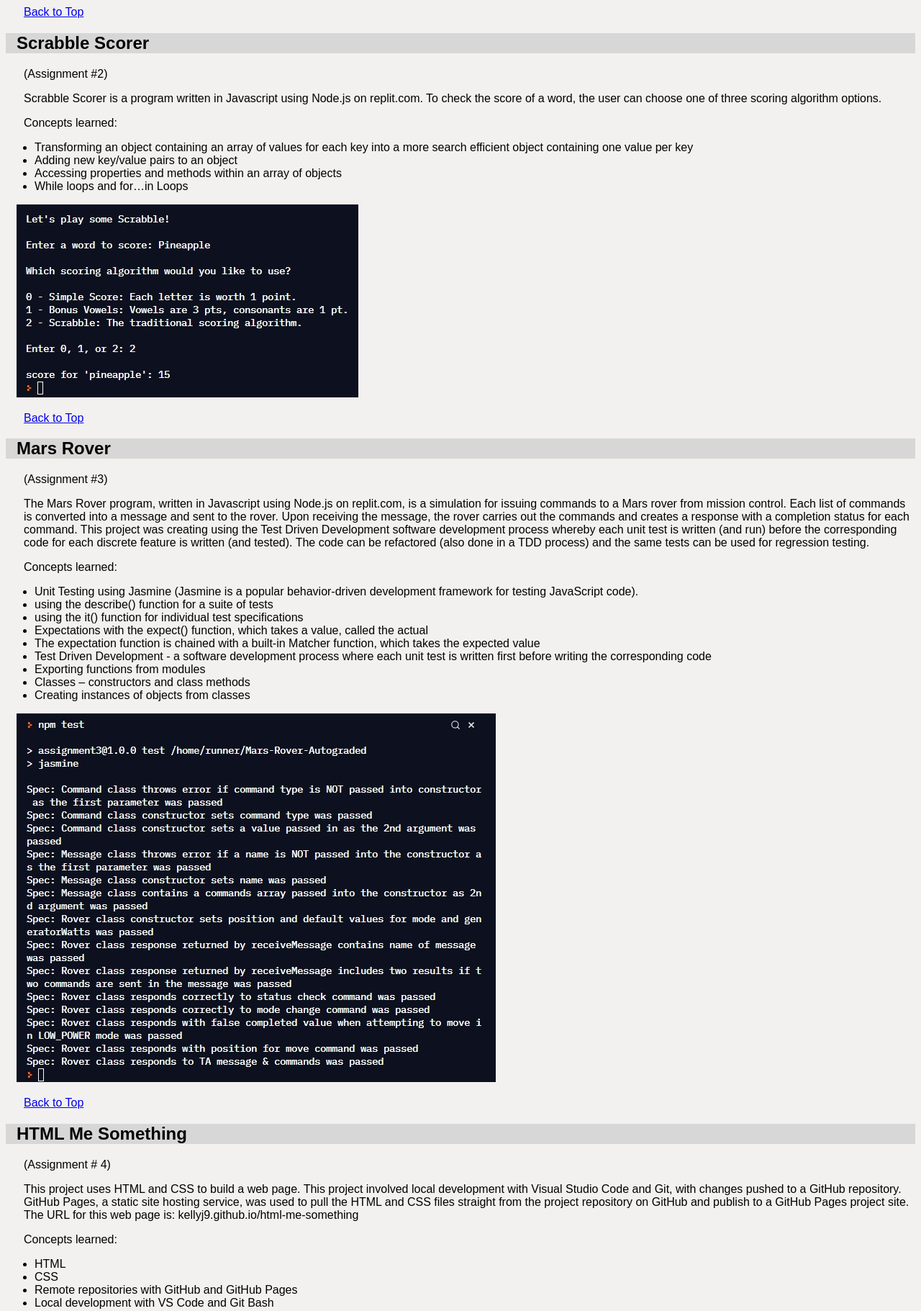
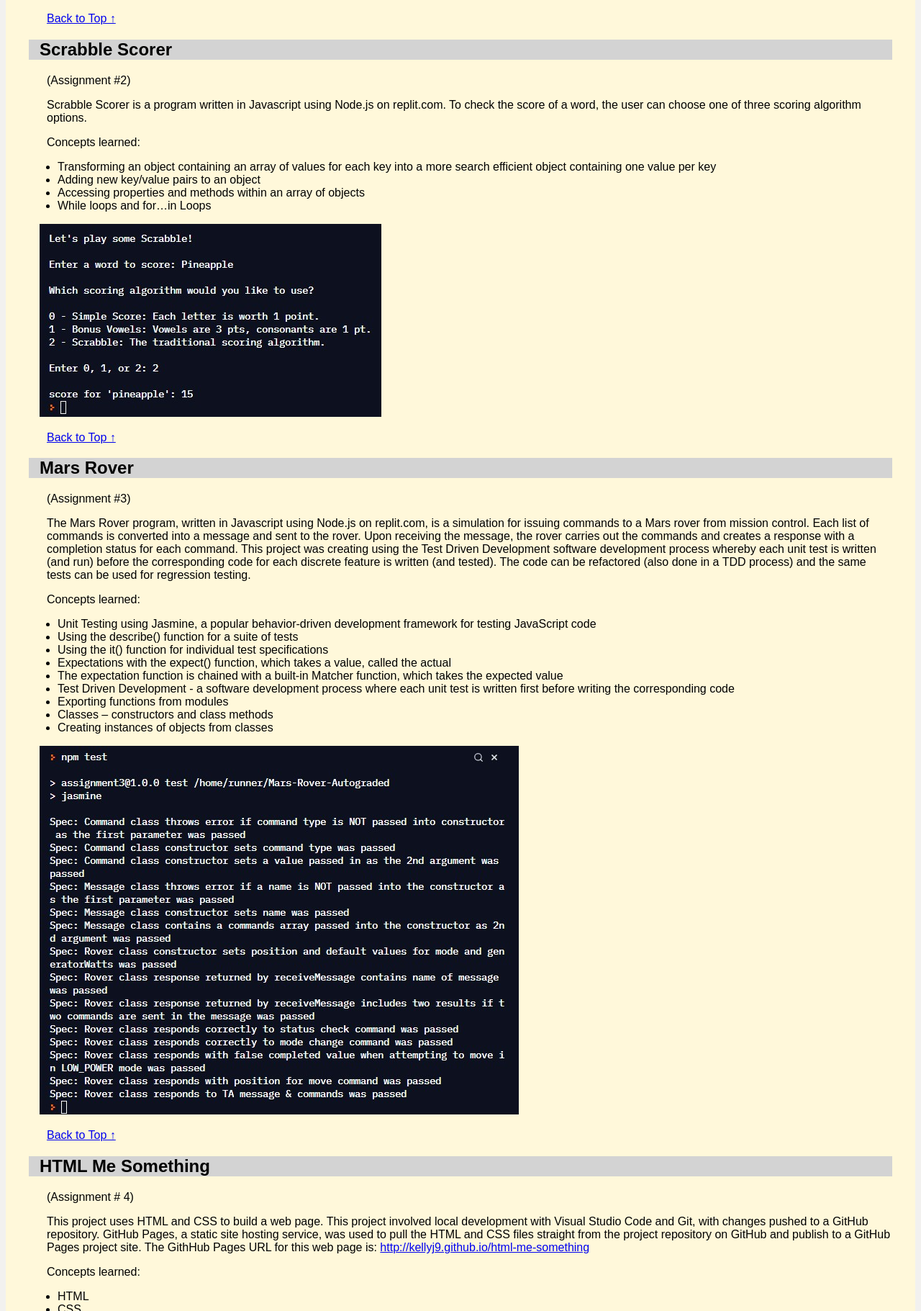
Before and after one commit to PHL-LC101-June-21/assignment-4-html-me-something-kellyj9, a website: page index.html in a window 1280 px wide. Shown: the part 979-2800 px from the top of the page at 72% size. Drawn offline with Linux system fonts and the light colour scheme.

Commit message:
Modified HTML and CSS throughout

```diff
--- a/index.html
+++ b/index.html
@@ -1,18 +1,19 @@
 <!DOCTYPE html>
 <html>
    <head>
+      <title>Kelly Jones</title>
       <link rel="stylesheet" type="text/css" href="styles.css">
    </head>
    <body>
       <header>
          <nav>
             <ul class="ul-nav" id="top">
-            <!--Commenting out the following list items (will use these later)
+               <!--Commenting out the following list items (will use these items later)
                <li><a href="#about">About Me</a></li>
                <li><a href="#resume">Resume</a></li>
                -->
                <li class="dropdown">
-            <a href="javascript:void(0)" class="dropbtn">Projects</a>
+                  <a href="javascript:void(0)" class="dropbtn">LC101 Projects List</a>
                   <div class="dropdown-content">
                      <a href="#P1">Candidate Testing</a>
                      <a href="#P2">Scrabble Scorer</a>
@@ -24,10 +25,11 @@
          </nav>
       </header>
       <main>
+         <div class="content">
+            </article>
                <h1 id="mainHeading">LC101 Projects Overview</h1>
-         <p class="funParagraph" id="testP">LanuchCode's LC101 projects were fun to code! My LC101 projects are listed below.</p>
+               <p class="funParagraph" id="testP">LaunchCode's LC101 projects were fun to code! My LC101 projects are listed below.</p>
 
-         <article>
                <section>
                   <h2 id="P1">Candidate Testing</h2>
                   <p>(Assignment #1)</p>
@@ -47,15 +49,16 @@
                   </p>
                   <img src = "images/imgProject01.jpg" alt= "Screenshot of Project #1">
                   <p>
-            <a href="#top">Back to Top</a>
+                  <a href="#top">Back to Top &uparrow;</a>
                   </p>
                </section>
-         </article>
-         <article>
+
+               <section>
                   <h2 id="P2">Scrabble Scorer</h2>
                   <p>(Assignment #2)</p>
                   <p>
-            Scrabble Scorer is a program written in Javascript using Node.js on replit.com.  To check the score of a word, the user can choose one of three scoring algorithm options.
+                  Scrabble Scorer is a program written in Javascript using Node.js on replit.com.
+                  To check the score of a word, the user can choose one of three scoring algorithm options.
                   <p>
                   <p>Concepts learned:
                   </p>
@@ -68,15 +71,18 @@
                   </p>
                   <img src = "images/imgProject02.jpg" alt= "Screenshot of Project #2">
                   <p>
-         <a href="#top">Back to Top</a>
+                  <a href="#top">Back to Top &uparrow;</a>
                   </p>
-         </article>
+               </section>
 
-         <article>
+               <section>
                   <h2 id="P3">Mars Rover</h2>
                   <p>(Assignment #3)</p>
                   <p>
-            The Mars Rover program, written in Javascript using Node.js on replit.com, is a simulation for issuing commands to a Mars rover from mission control.  Each list of commands is converted into a message and sent to the rover.  Upon receiving the message, the rover carries out the commands and creates a response with a completion status for each command.  This project was creating using the Test Driven Development software development process whereby each unit test is written (and run) before the corresponding code for each discrete feature is written (and tested).  The code can be refactored (also done in a TDD process) and the same tests can be used for regression testing.
+                  The Mars Rover program, written in Javascript using Node.js on replit.com, is a simulation for issuing commands to a Mars rover from mission control.  Each list of commands is converted into a message and sent to the rover.
+                  Upon receiving the message, the rover carries out the commands and creates a response with a completion status for each command.
+                  This project was creating using the Test Driven Development software development process whereby each unit test is written (and run) before the corresponding code for each discrete feature is written (and tested).
+                  The code can be refactored (also done in a TDD process) and the same tests can be used for regression testing.
                   </p>
                   <p>
                   Concepts learned:
@@ -84,10 +90,10 @@
                   <p>
                   <ul>
                      <li>
-               Unit Testing using Jasmine (Jasmine is a popular behavior-driven development framework for testing JavaScript code).
+                     Unit Testing using Jasmine, a popular behavior-driven development framework for testing JavaScript code
                      </li>
-               <li>using the describe() function for a suite of tests</li>
-               <li>using the it() function for individual test specifications</li>
+                     <li>Using the describe() function for a suite of tests</li>
+                     <li>Using the it() function for individual test specifications</li>
                      <li>Expectations with the expect() function, which takes a value, called the actual</li>
                      <li>The expectation function is chained with a built-in Matcher function, which takes the expected value</li>
                      <li>Test Driven Development - a software development process where each unit test is written first before writing the corresponding code</li>
@@ -99,15 +105,18 @@
                   </p>
                   <img src = "images/imgProject03.jpg" alt= "Screenshot of Project #3">
                   <p>
-         <a href="#top">Back to Top</a>
+                  <a href="#top">Back to Top &uparrow;</a>
                   </p>
-         </article>
+               </section>
 
-         <article>
+               <section>
                   <h2 id="P4">HTML Me Something</h3>
                   <p>(Assignment # 4)</p>
                   <p>
-            This project uses HTML and CSS to build a web page.  This project involved local development with Visual Studio Code and Git, with changes pushed to a GitHub repository.  GitHub Pages, a static site hosting service, was used to pull the HTML and CSS files straight from the project repository on GitHub and publish to a GitHub Pages project site.  The URL for this web page is:  kellyj9.github.io/html-me-something
+                  This project uses HTML and CSS to build a web page.
+                  This project involved local development with Visual Studio Code and Git, with changes pushed to a GitHub repository.
+                  GitHub Pages, a static site hosting service, was used to pull the HTML and CSS files straight from the project repository on GitHub and publish to a GitHub Pages project site.
+                  The GithHub Pages URL for this web page is: <a href="http://kellyj9.github.io/html-me-something">http://kellyj9.github.io/html-me-something</a>
                   </p>
                   <p>
                   Concepts learned:
@@ -129,9 +138,12 @@
                   </ul>
                   </p>
                   <p>
-            <a href="#top">Back to Top</a>
+                  <a href="#top">Back to Top &uparrow;</a>
                   </p>
+                  </h2>
+               </section>
             </article>
+         </div>
       </main>
       <footer>
          web page by Kelly Jones &copy;2021
--- a/styles.css
+++ b/styles.css
@@ -6,14 +6,19 @@ body {
     background-color:  #F2F1EF;
 }
 
+main, article {
+    padding: 5px;
+    background-color: rgb(255, 248, 218);
+}
+
 h1 {
-    background-color: #D2D3D3D3;
-    padding-left: 15px
+    background-color: lightgray;
+    padding-left: 15px;
 }
 
 h2 {
-    background-color: #D2D3D3D3;
-    color: black;
+    background-color: lightgray;
+
     padding-left: 15px;
 }
 
@@ -21,12 +26,25 @@ p {
     padding-left: 25px;
 }
 
-#testP.funParagraph {
-    color: green;
-}
 img {
     padding-left: 15px;
 }
+
+a:visited {
+    color: blue;
+    background-color: blue;
+}
+
+a:active {
+    color: blue;
+    background-color: blue;
+    text-decoration: none;
+}
+
+.content {
+    max-width: 1200px;
+    margin: auto;
+  }
 
 .ul-nav {
     list-style-type: none;
@@ -34,7 +52,7 @@ img {
     padding: 0;
     overflow: auto;
     width: 100%;
-    background-color: #333;
+    background-color: #24292e;
 }
 
 li a, .dropbtn {
@@ -42,8 +60,9 @@ li a, .dropbtn {
     color: white;
     font-size: 110%;
     text-align: center;
-    padding: 14px 10px;
+    padding: 16px 10px;
     text-decoration: none;
+    font-weight: bold;
 }
 
 li a:hover, .dropdown:hover .dropbtn {
@@ -57,7 +76,7 @@ li.dropdown {
 .dropdown-content {
     display: none;
     position: absolute;
-    background-color: #f9f9f9;
+    background-color: lightgrey;
     min-width: 160px;
     box-shadow: 0px 8px 16px 0px rgba(0,0,0,0.2);
     z-index: 999;
@@ -82,3 +101,7 @@ li.dropdown {
 #mainHeading {
     color: red;
 }
+
+#testP.funParagraph {
+    color: green;
+}
```
Lines whose indentation alone changed are shown as unchanged.
